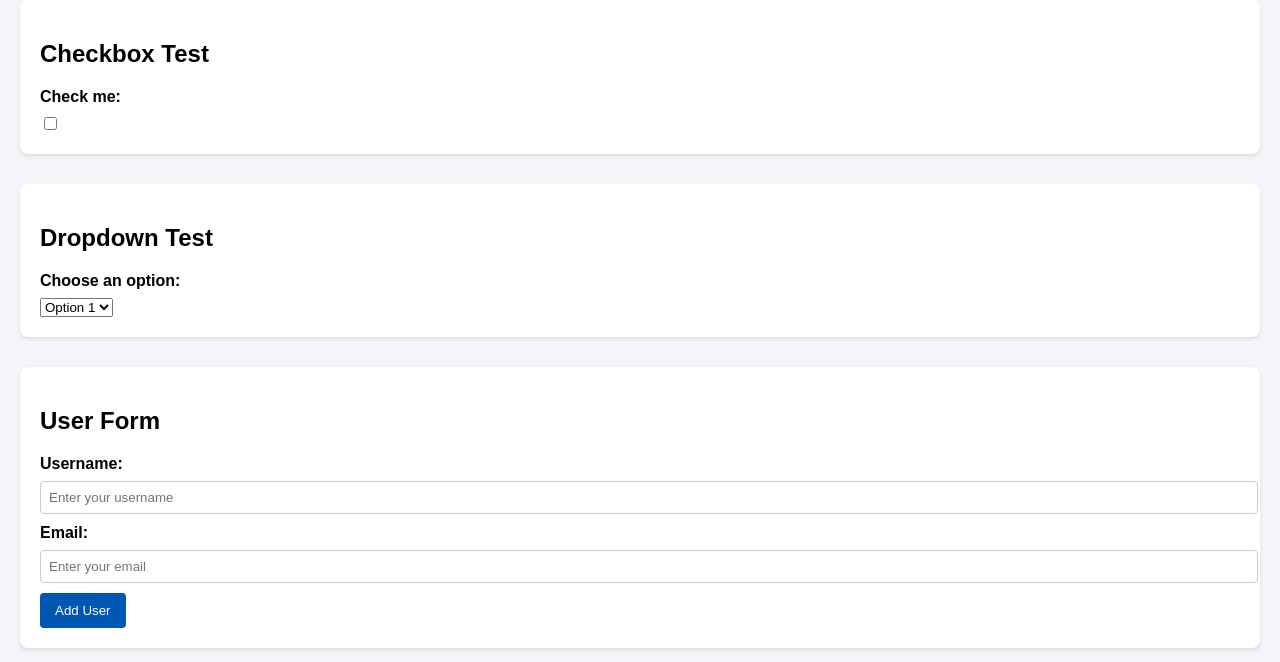
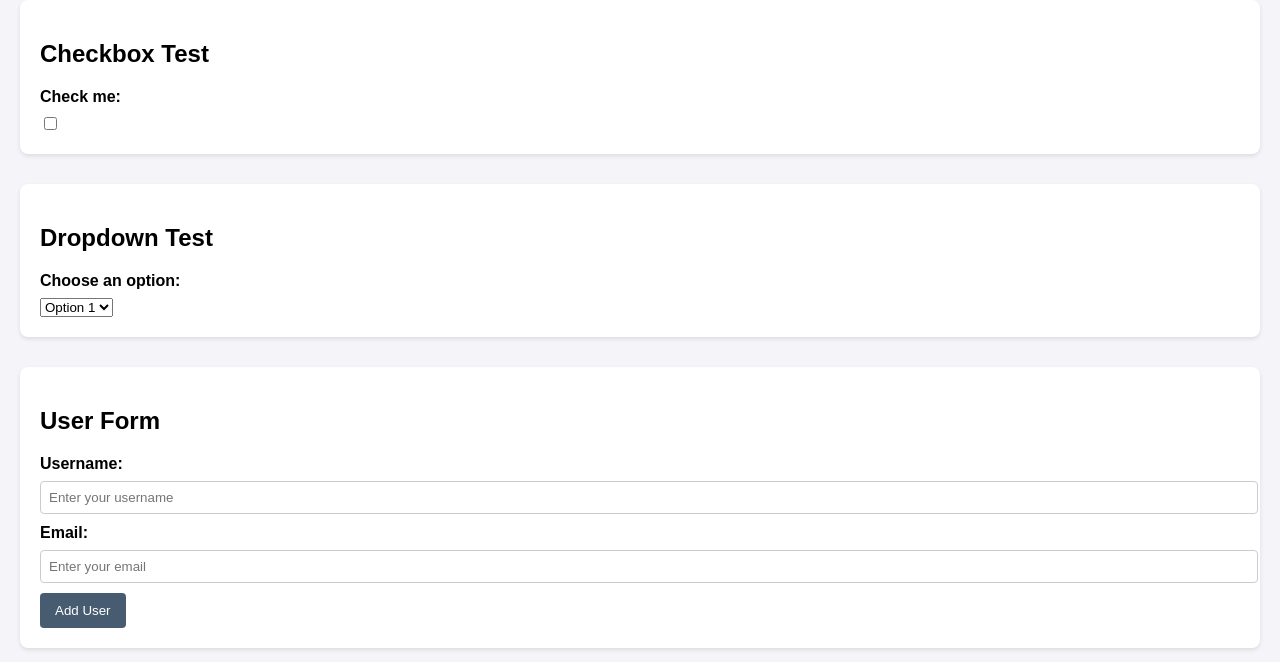
Before and after one commit to 223Mariya223/sample-app, a website: page index.html in a window 1280 px wide. In both pictures the pointer is over the button "Add User". Shown: the part 138-800 px from the top of the page. Drawn offline with Linux system fonts and the light colour scheme; no server answers.

Commit message:
Changed style in index.html

```diff
--- a/index.html
+++ b/index.html
@@ -11,7 +11,7 @@
     label { display: block; margin-bottom: 8px; font-weight: bold; }
     input[type="text"], input[type="email"], input[type="file"] { width: 100%; padding: 8px; margin-bottom: 10px; border: 1px solid #ccc; border-radius: 4px; }
     button { padding: 10px 15px; background-color:hsl(210, 100.00%, 3.10%), 16); color: #fff; border: none; border-radius: 4px; cursor: pointer; }
-    button:hover { background-color: #0056b3; }
+    button:hover { background-color: #485c71; }
     table { width: 100%; border-collapse: collapse; margin-top: 20px; }
     table, th, td { border: 1px solid #ddd; }
     th, td { padding: 12px; text-align: left; }
```
